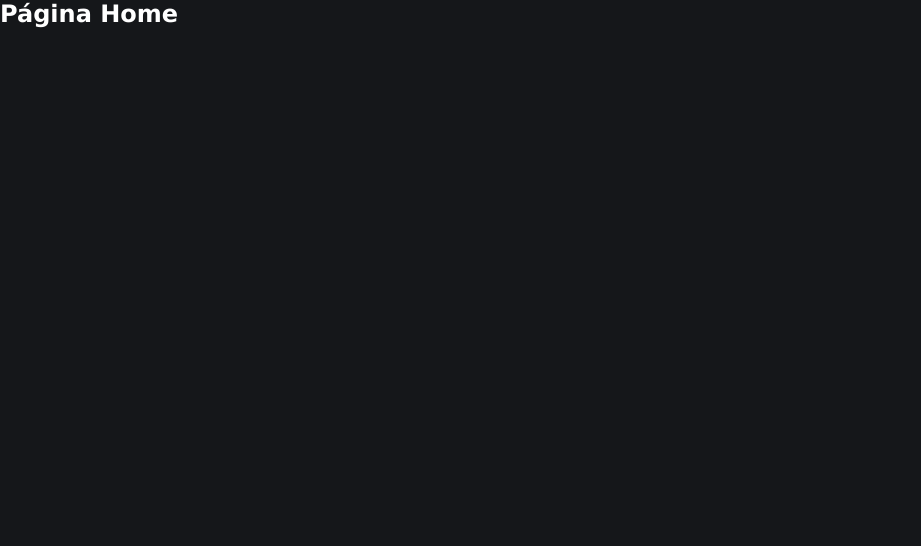
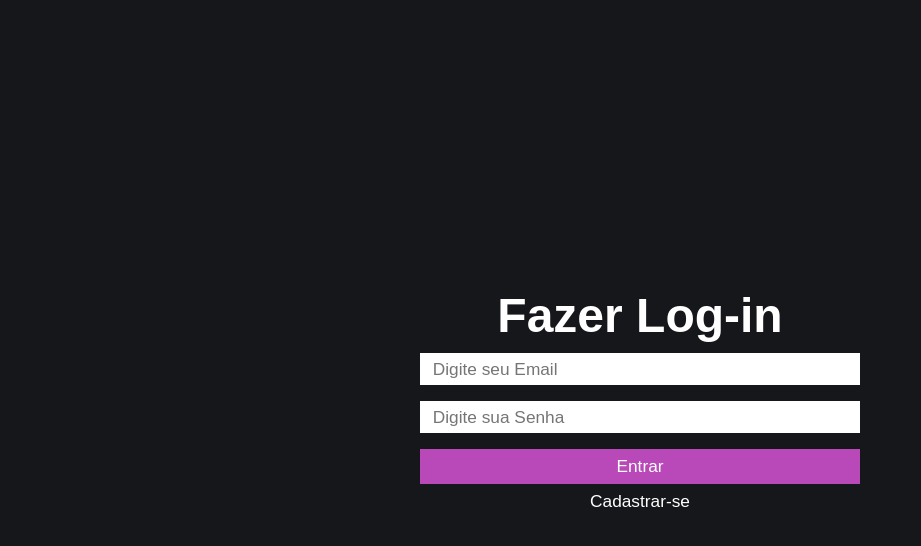
Before and after one commit to Pedro-Rocha-Araujo/projeto-firebase, a React (Create React App) app: page / in a window 1280 px wide. Shown: the top 546 px of the page, without its empty margins (0-921 px from the left). Built offline with nearby package versions, Linux system fonts and the light colour scheme.

Commit message:
Adcionei a página de registro e login de usuários

```diff
--- a/src/components/App.js
+++ b/src/components/App.js
@@ -1,4 +1,3 @@
-import { useState, useEffect } from "react"
 import { BrowserRouter } from "react-router-dom"
 import RouterApp from "./Routes/Routes"
 
--- a/src/components/Cadastro/Cadastro.js
+++ b/src/components/Cadastro/Cadastro.js
@@ -1,9 +1,55 @@
+import { useState } from "react"
+import { Link } from "react-router-dom"
+
 function Cadastro() {
+    const [usuario, setUsuario] = useState({
+        email: "",
+        senha: ""
+    })
+
+    function pegarInput(e) {
+        const nameInput = e.target.name
+        const valueInput = e.target.value
+        setUsuario((prevValue)=>{
+            return {
+                ...prevValue,
+                [nameInput]: valueInput
+            }
+        })
+    }
+    function salvarInput(e) {
+        e.preventDefault()
+        alert("Cadastrado!")
+        setUsuario({
+            email: "",
+            senha: ""
+        })
+    }
+
     return(
-        <div>
-            <h2>Página de cadastro</h2>
+        <div className="div-login">
+            <h1>Cadastrar-se</h1>
+            <form onSubmit={salvarInput}>
+                <input
+                    type="email"
+                    onChange={pegarInput}
+                    name="email"
+                    value={usuario.email}
+                    placeholder="Digite seu Email"
+                    required />
+
+                <input
+                    type="password"
+                    onChange={pegarInput}
+                    name="senha"
+                    value={usuario.senha}
+                    placeholder="Digite sua Senha"
+                    required />
+
+                <button type="submit">Cadastrar</button>
+            </form>
+            <Link to={"/"}>Fazer o Log-in</Link>
         </div>
     )
 }
-
 export default Cadastro
--- a/src/components/Home/Home.js
+++ b/src/components/Home/Home.js
@@ -1,7 +1,54 @@
+import { useState } from "react"
+import { Link } from "react-router-dom"
+
 function Home() {
+    const [usuario, setUsuario] = useState({
+        email: "",
+        senha: ""
+    })
+
+    function pegarInput(e) {
+        const nameInput = e.target.name
+        const valueInput = e.target.value
+        setUsuario((prevValue)=>{
+            return {
+                ...prevValue,
+                [nameInput]: valueInput
+            }
+        })
+    }
+    function salvarInput(e) {
+        e.preventDefault()
+        alert("Logado!")
+        setUsuario({
+            email: "",
+            senha: ""
+        })
+    }
+
     return(
-        <div>
-            <h2>Página Home</h2>
+        <div className="div-home">
+            <h1>Fazer Log-in</h1>
+            <form onSubmit={salvarInput}>
+                <input
+                    type="email"
+                    onChange={pegarInput}
+                    name="email"
+                    value={usuario.email}
+                    placeholder="Digite seu Email"
+                    required />
+
+                <input
+                    type="password"
+                    onChange={pegarInput}
+                    name="senha"
+                    value={usuario.senha}
+                    placeholder="Digite sua Senha"
+                    required />
+
+                <button type="submit">Entrar</button>
+            </form>
+            <Link to={"/cadastro"}>Cadastrar-se</Link>
         </div>
     )
 }
--- a/src/index.css
+++ b/src/index.css
@@ -2,7 +2,10 @@
   margin: 0;
   padding: 0;
   box-sizing: border-box;
-  font-family: Verdana, Geneva, Tahoma, sans-serif;
+  border: none;
+  outline: none;
+  text-decoration: none;
+  font-family: Arial, Helvetica, sans-serif;
 }
 
 body {
@@ -10,3 +13,53 @@ body {
   color: #fff;
   width: 100dvw;
 }
+
+div.div-home, div.div-login {
+  width: 100%;
+  height: 100dvh;
+  display: flex;
+  flex-direction: column;
+  justify-content: center;
+}
+
+h1 {
+  font-size: clamp(2rem, 12vw, 3rem);
+  text-align: center;
+  margin-bottom: 0.6rem;
+}
+
+form {
+  display: flex;
+  flex-direction: column;
+  gap: 1rem;
+  justify-content: center;
+  align-items: center;
+}
+
+input {
+  font-size: clamp(0.9rem, 8vw, 1.08rem);
+  height: 2rem;
+  width: 98%;
+  max-width: 440px;
+  padding: 2px 0.8rem;
+}
+
+button[type="submit"] {
+  font-size: clamp(0.9rem, 8vw, 1.08rem);
+  width: 98%;
+  height: 2.2rem;
+  max-width: 440px;
+  background-color: rgb(185, 72, 185);
+  color: #fff;
+}
+
+a {
+  color: #fff;
+  font-size: clamp(0.9rem, 8vw, 1.08rem);
+  text-align: center;
+  margin-top: 0.4rem;
+}
+
+a:hover {
+  text-decoration: underline;
+}
```
